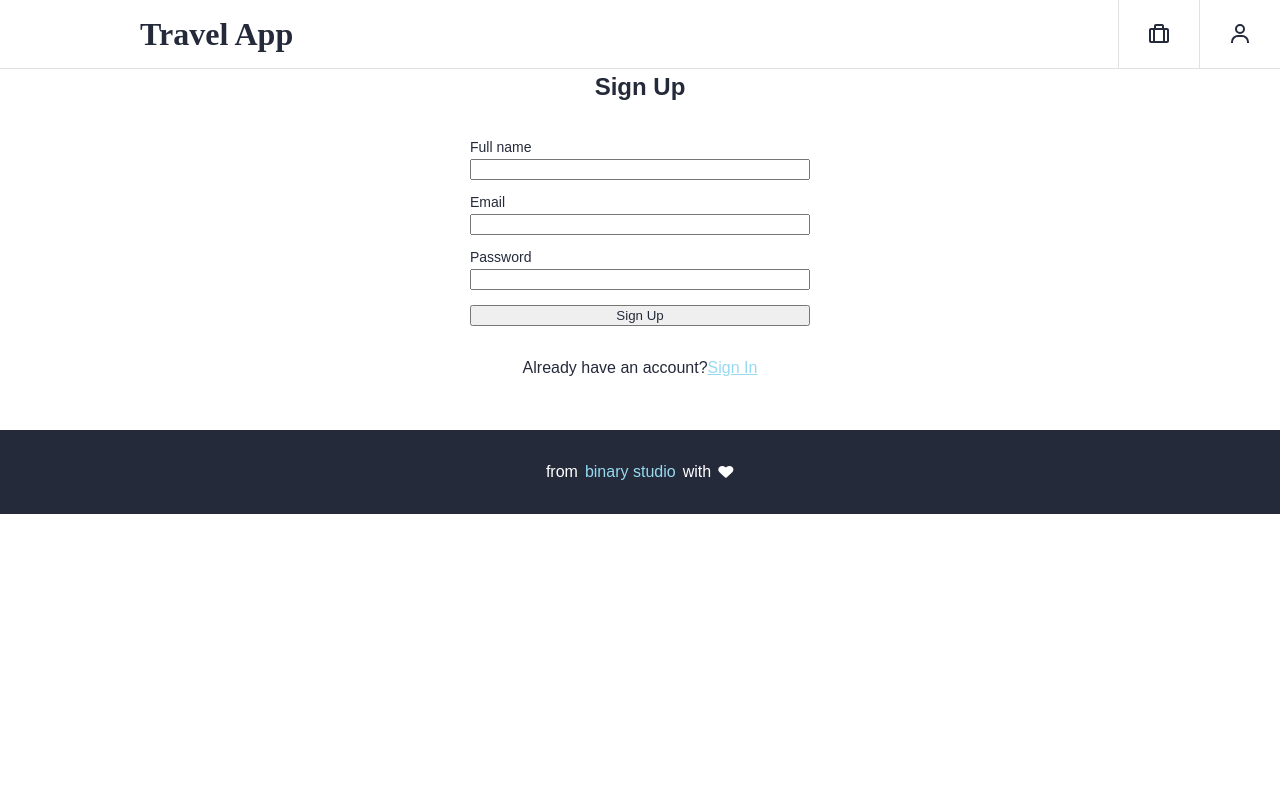
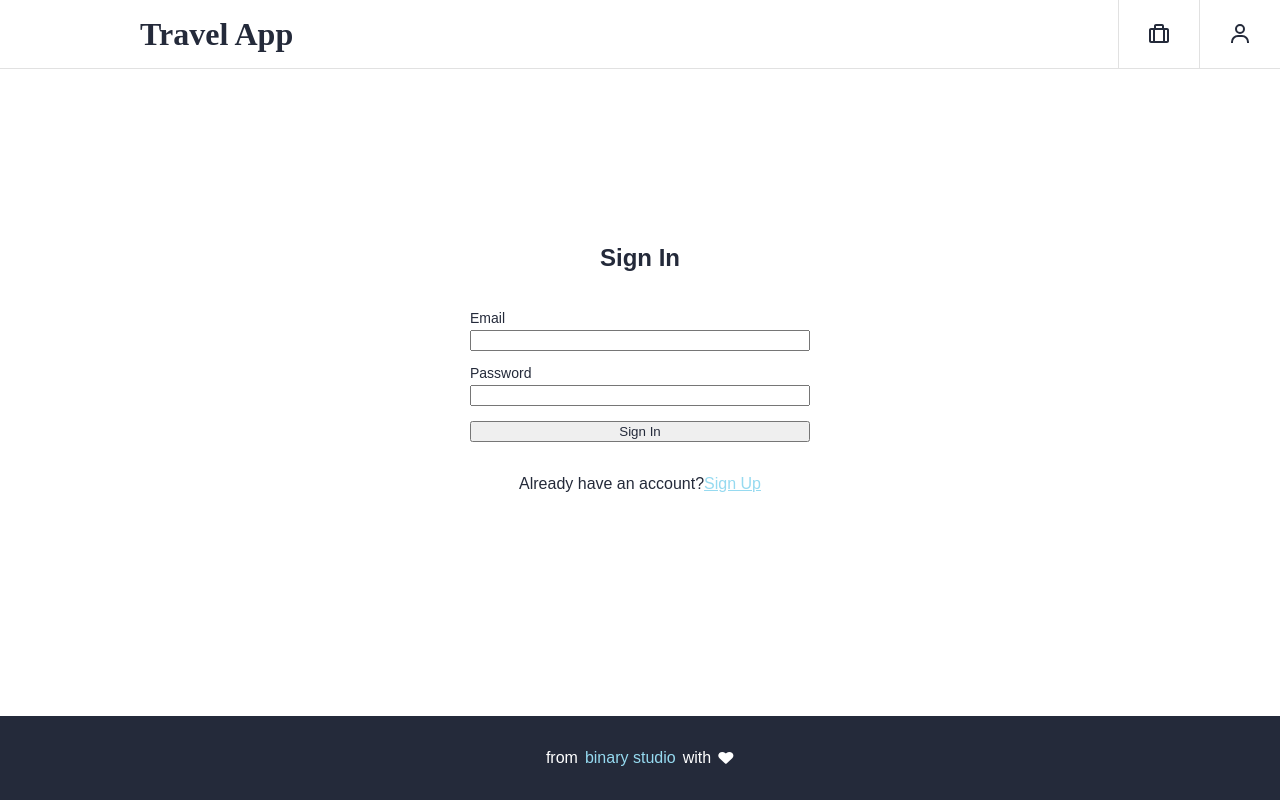
Before and after one commit to OlehBabiak/travel-app, a React (Create React App) app: page / in a window 1280 px wide. Built offline with nearby package versions, Linux system fonts and the light colour scheme.

Commit message:
signIn, signUp pages created, footer nailed to the bottom

```diff
--- a/src/App.js
+++ b/src/App.js
@@ -1,17 +1,20 @@
+import React, {Fragment} from "react";
+
 import Header from "./components/Header/Header";
 import Footer from "./components/Footer/Footer";
 import HomePage from "./components/Home/HomePage";
-import SignUp from "./components/SingUp/SignUp";
-import classes from './index.css'
+import SignUp from "./components/SingUp/SignUpPage";
+import SignInPage from "./components/SignIn/SignInPage";
 
 function App () {
     return (
-        <div className={classes['wrapper']}>
+        <Fragment>
             <Header/>
             {/*<HomePage/>*/}
-            <SignUp/>
+            {/*<SignUp/>*/}
+            <SignInPage/>
             <Footer/>
-        </div>
+        </Fragment>
     );
 }
 
--- /dev/null
+++ b/src/components/SignIn/SignIn.module.css
@@ -0,0 +1,29 @@
+.sign-in-page {
+    justify-content: center;
+    align-items: center;
+    padding-bottom: 50px;
+}
+
+.sign-in-form {
+    display: flex;
+    flex-direction: column;
+    gap: 15px;
+    width: 100%;
+    max-width: 340px;
+    margin-bottom: 30px;
+}
+
+.sign-in-form__title {
+    margin: 0 0 20px;
+    font-size: var(--font-size-400);
+    text-align: center;
+}
+
+.sign-in-form__link {
+    color: var(--color-blue-200);
+    transition: 0.1s color ease;
+}
+
+.sign-in-form__link:hover {
+    color: var(--color-blue-300);
+}
--- a/src/components/SignIn/SignInPage.js
+++ b/src/components/SignIn/SignInPage.js
@@ -1,7 +1,35 @@
+import classes from './SignIn.module.css'
+import Input from "../UI/Input";
+import Button from "../UI/Button";
+
 
 const SignInPage = () => {
     return (
-       <div>SignInPage</div>
+        <main className={classes['sign-in-page']}>
+            <form className={classes['sign-in-form']} autoComplete="off">
+                <h2 className={classes['sign-in-form__title']}>Sign In</h2>
+                <Input
+                    name="email"
+                    type="email"
+                    label='Email'
+                />
+                <Input
+                    name="password"
+                    type="password"
+                    label='Password'
+                />
+                <Button
+                    type="submit"
+                    className={classes['button']}
+                >
+                    Sign In
+                </Button>
+            </form>
+            <span>
+        Already have an account?
+        <a href="/" className={classes['sign-in-form__link']}>Sign Up</a>
+      </span>
+        </main>
     );
 }
 
--- a/src/index.css
+++ b/src/index.css
@@ -101,7 +101,7 @@ select {
   transition: background-color 0.2s ease;
 }
 
-.wrapper {
+#root {
   min-height: 100%;
   display: flex;
   flex-direction: column;
```
Also changed, not shown: src/components/SingUp/SignUpPage.js (renamed from src/components/SingUp/SignUp.js).
